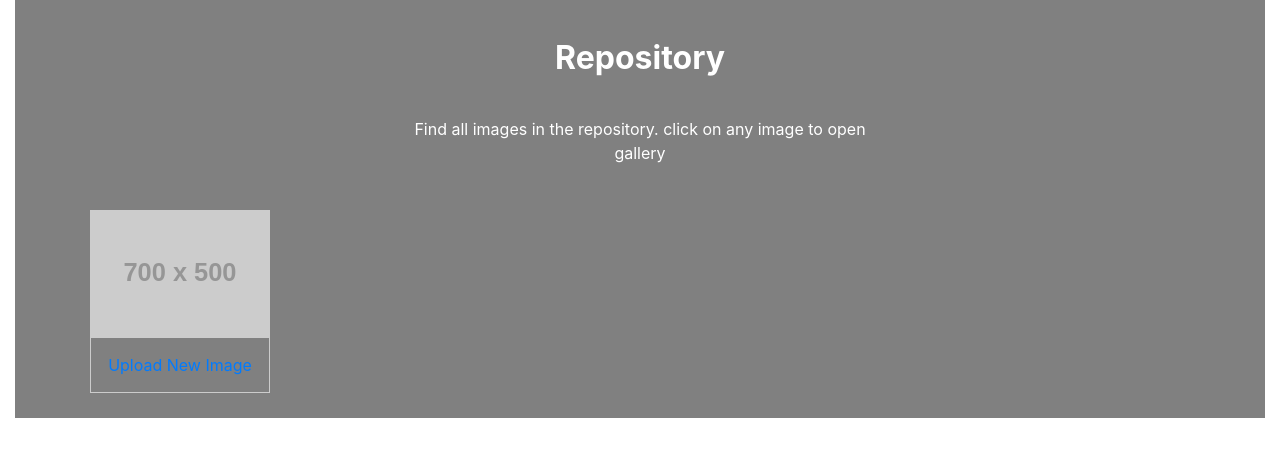
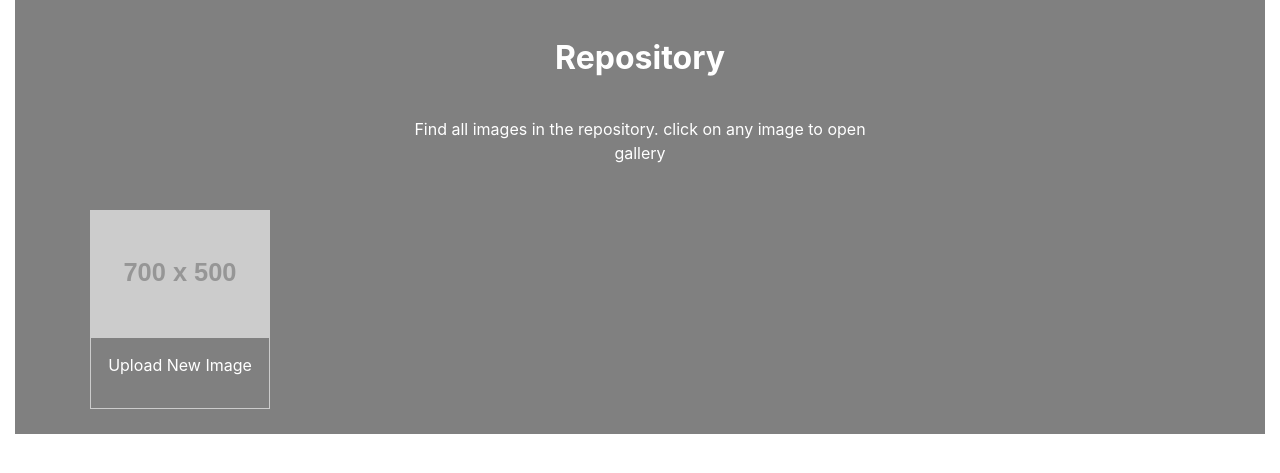
Before and after one commit to oluwatobi1/Shopify-2021, a Django app: template api/templates/api/central_gallery.html in a window 1280 px wide. Shown: the part 297-770 px from the top of the page. Run offline with Django 3.2, Linux system fonts and the light colour scheme; the template is opened without the code that fills it, so the values that code supplies are empty; grey boxes labelled with a size stand in for pictures from a placeholder-image service; some libraries are stand-ins or nearby versions.

Commit message:
deploy v2.0.3 change fe styles

```diff
--- a/api/templates/api/central_gallery.html
+++ b/api/templates/api/central_gallery.html
@@ -51,13 +51,12 @@
             </div>
     {% endfor %}
         <div>
-            <a href="{% url 'upload_url' %}">
+            <a href="{% url 'upload_url' %}" >
             <div class="col-sm-6 col-md-4 col-lg-3 item">
                  <div class="gallery">
                     <img src="https://via.placeholder.com/700x500.png?text=Click+To+Add+Image" alt="Cinque Terre" width="600" height="400">
-                  <div class="desc">Upload New Image</div>
+                  <div class="desc"><p>Upload New Image</p></div>
                  </div>
-
             </div>
             </a>
         </div>
--- a/api/templates/api/personal_gallery.html
+++ b/api/templates/api/personal_gallery.html
@@ -55,13 +55,12 @@
             <div class="col-sm-6 col-md-4 col-lg-3 item">
                  <div class="gallery">
                     <img src="https://via.placeholder.com/700x500.png?text=Click+To+Add+Image" alt="Cinque Terre" width="600" height="400">
-                  <div class="desc">Upload New Image</div>
+                  <div class="desc"><p>Upload New Image</p></div>
                 </div>
 
             </div>
         </a>
         </div>
-
     </div>
 </div>
     <br>    <br>
```
Also changed, not shown: 1 other file.
